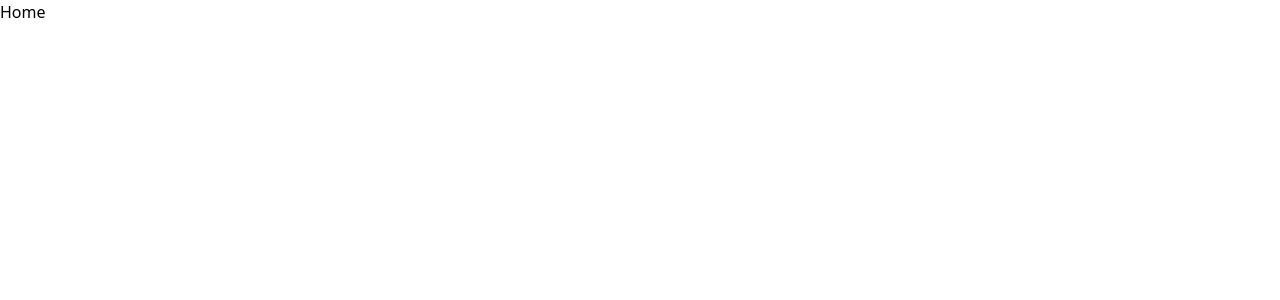
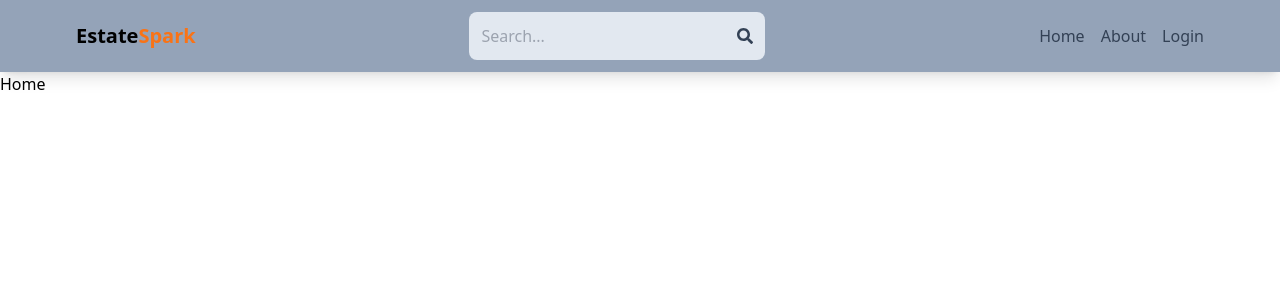
Before and after one commit to Rahul131999/EstateSpark-FrontEnd, a React (Vite) app in the folder client/: page / in a window 1280 px wide. Shown: the top 300 px of the page. Built offline with nearby package versions, Linux system fonts and the light colour scheme.

Commit message:
header component added

```diff
--- a/client/package.json
+++ b/client/package.json
@@ -12,6 +12,7 @@
   "dependencies": {
     "react": "^18.2.0",
     "react-dom": "^18.2.0",
+    "react-icons": "^4.12.0",
     "react-router-dom": "^6.21.0"
   },
   "devDependencies": {
--- a/client/src/App.jsx
+++ b/client/src/App.jsx
@@ -1,20 +1,22 @@
-import { BrowserRouter, Routes, Route } from 'react-router-dom'
-import Home from './Pages/Home'
-import About from './Pages/About'
-import Login from './Pages/Login'
-import Register from './Pages/Register'
-import Profile from './Pages/Profile'
+import { BrowserRouter, Routes, Route } from "react-router-dom";
+import Home from "./Pages/Home";
+import About from "./Pages/About";
+import Login from "./Pages/Login";
+import Register from "./Pages/Register";
+import Profile from "./Pages/Profile";
+import Header from "./Components/Header";
 
 export default function App() {
   return (
     <BrowserRouter>
+      <Header />
       <Routes>
-        <Route path='/' element={<Home/>}></Route>
-        <Route path='/profile' element={<Profile/>}></Route>
-        <Route path='/about' element={<About/>}></Route>
-        <Route path='/login' element={<Login/>}></Route>
-        <Route path='/register' element={<Register/>}></Route>
+        <Route path="/" element={<Home />}></Route>
+        <Route path="/profile" element={<Profile />}></Route>
+        <Route path="/about" element={<About />}></Route>
+        <Route path="/login" element={<Login />}></Route>
+        <Route path="/register" element={<Register />}></Route>
       </Routes>
     </BrowserRouter>
-  )
+  );
 }
--- /dev/null
+++ b/client/src/Components/Header.jsx
@@ -0,0 +1,38 @@
+import { FaSearch } from "react-icons/fa";
+import {Link} from "react-router-dom"
+
+function Header() {
+  return (
+    <header className="bg-slate-400 shadow-lg">
+      <div className="flex justify-between items-center max-w-6xl m-auto p-3">
+        <Link to='/'>
+        <h1 className="font-bold text-sm sm:text-xl flex flex-wrap">
+          <span className="text-black">Estate</span>
+          <span className="text-orange-500">Spark</span>
+        </h1>
+        </Link>
+        <form className="bg-slate-200 rounded-lg p-3 flex items-center">
+          <input
+            type="search"
+            placeholder="Search..."
+            className="bg-transparent focus:outline-none w-24 sm:w-64"
+          ></input>
+          <FaSearch className="text-slate-700" />
+        </form>
+        <ul className="flex gap-4">
+            <Link to='/'>
+            <li className="hidden sm:inline hover:underline text-slate-700">Home</li>
+            </Link>
+            <Link to='/about'>
+            <li className="hidden sm:inline hover:underline text-slate-700">About</li>
+            </Link>
+            <Link to='/login'>
+            <li className="hover:underline text-slate-700">Login</li>
+            </Link>
+        </ul>
+      </div>
+    </header>
+  );
+}
+
+export default Header;
```
Also changed, not shown: 1 other file (tests, documents, lock files or other folders).
